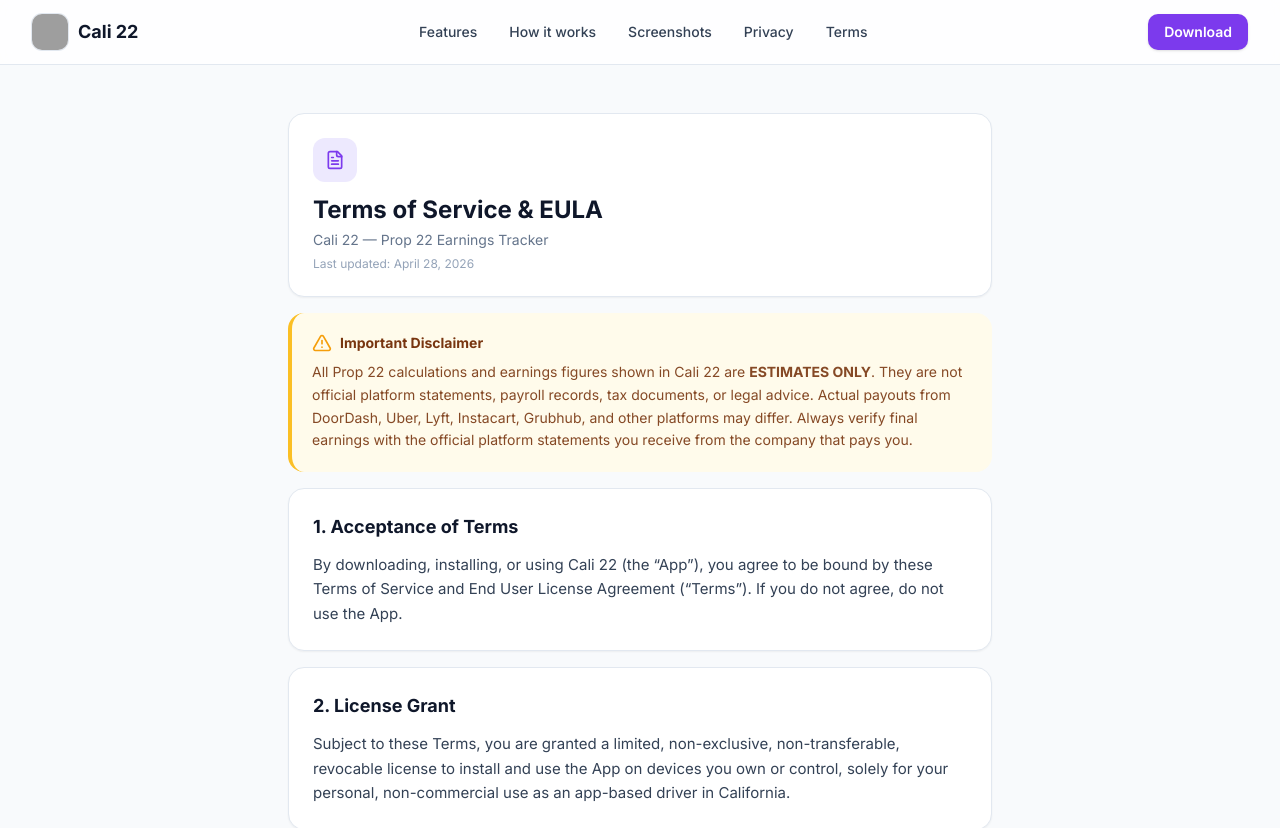
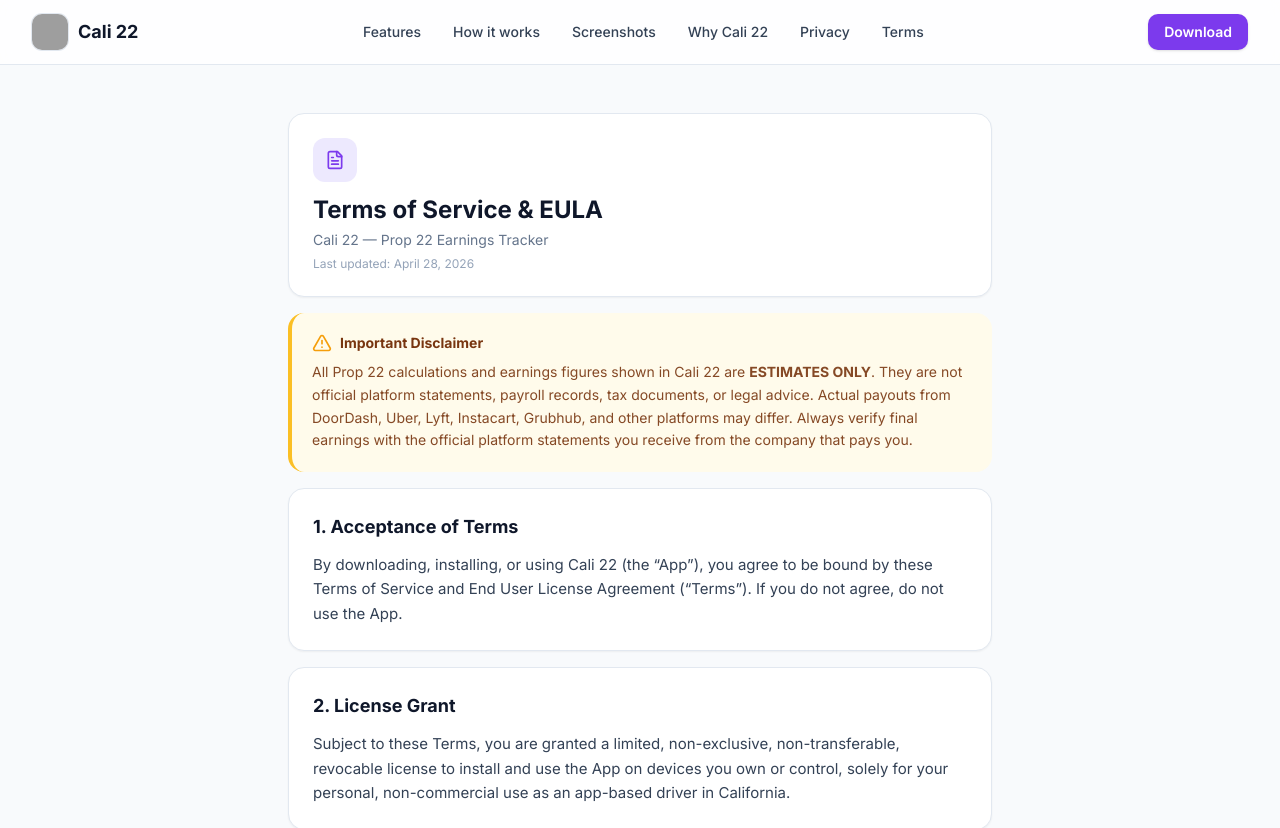
Before and after one commit to hbwell04/cali22-website, a React (Vite) app: page /terms in a window 1280 px wide. Shown: the top 828 px of the page. Built offline with nearby package versions, Linux system fonts and the light colour scheme; grey boxes are pictures that could not be loaded.

Commit message:
Add 'Why Cali 22' link to Navbar

```diff
--- a/src/components/sections/Navbar.tsx
+++ b/src/components/sections/Navbar.tsx
@@ -52,6 +52,7 @@
           <a href="/#features" onClick={(e) => handleSectionClick(e, 'features')} className="hover:text-violet-600 transition-colors">Features</a>
           <a href="/#how-it-works" onClick={(e) => handleSectionClick(e, 'how-it-works')} className="hover:text-violet-600 transition-colors">How it works</a>
           <a href="/#screenshots" onClick={(e) => handleSectionClick(e, 'screenshots')} className="hover:text-violet-600 transition-colors">Screenshots</a>
+          <Link to="/why-cali-22" className="hover:text-violet-600 transition-colors">Why Cali 22</Link>
           <Link to="/privacy" className="hover:text-violet-600 transition-colors">Privacy</Link>
           <Link to="/terms" className="hover:text-violet-600 transition-colors">Terms</Link>
         </nav>
@@ -78,6 +79,7 @@
             <a href="/#features" onClick={(e) => handleSectionClick(e, 'features')}>Features</a>
             <a href="/#how-it-works" onClick={(e) => handleSectionClick(e, 'how-it-works')}>How it works</a>
             <a href="/#screenshots" onClick={(e) => handleSectionClick(e, 'screenshots')}>Screenshots</a>
+            <Link to="/why-cali-22" onClick={() => setOpen(false)}>Why Cali 22</Link>
             <Link to="/privacy" onClick={() => setOpen(false)}>Privacy</Link>
             <Link to="/terms" onClick={() => setOpen(false)}>Terms</Link>
             <button
```
